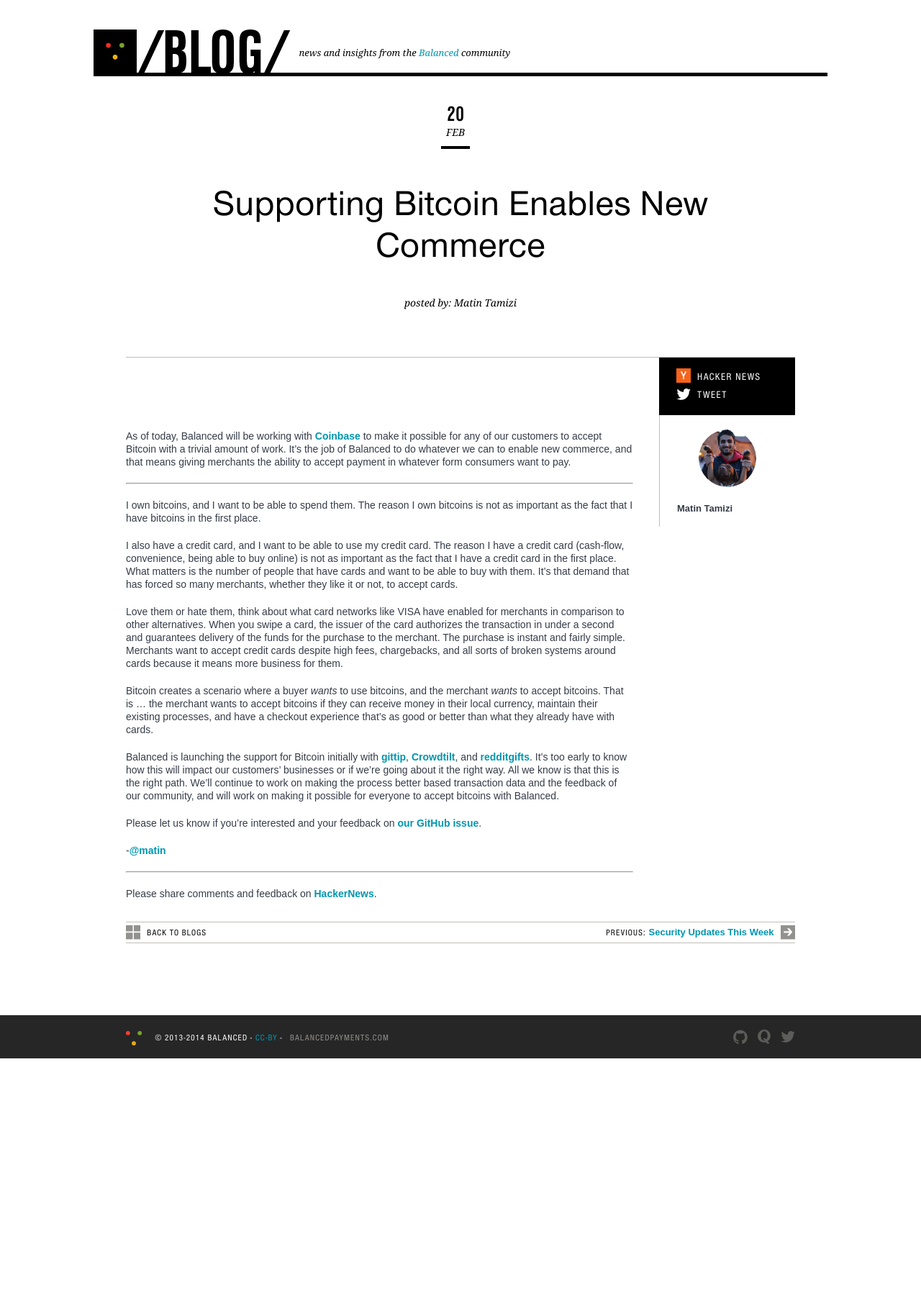
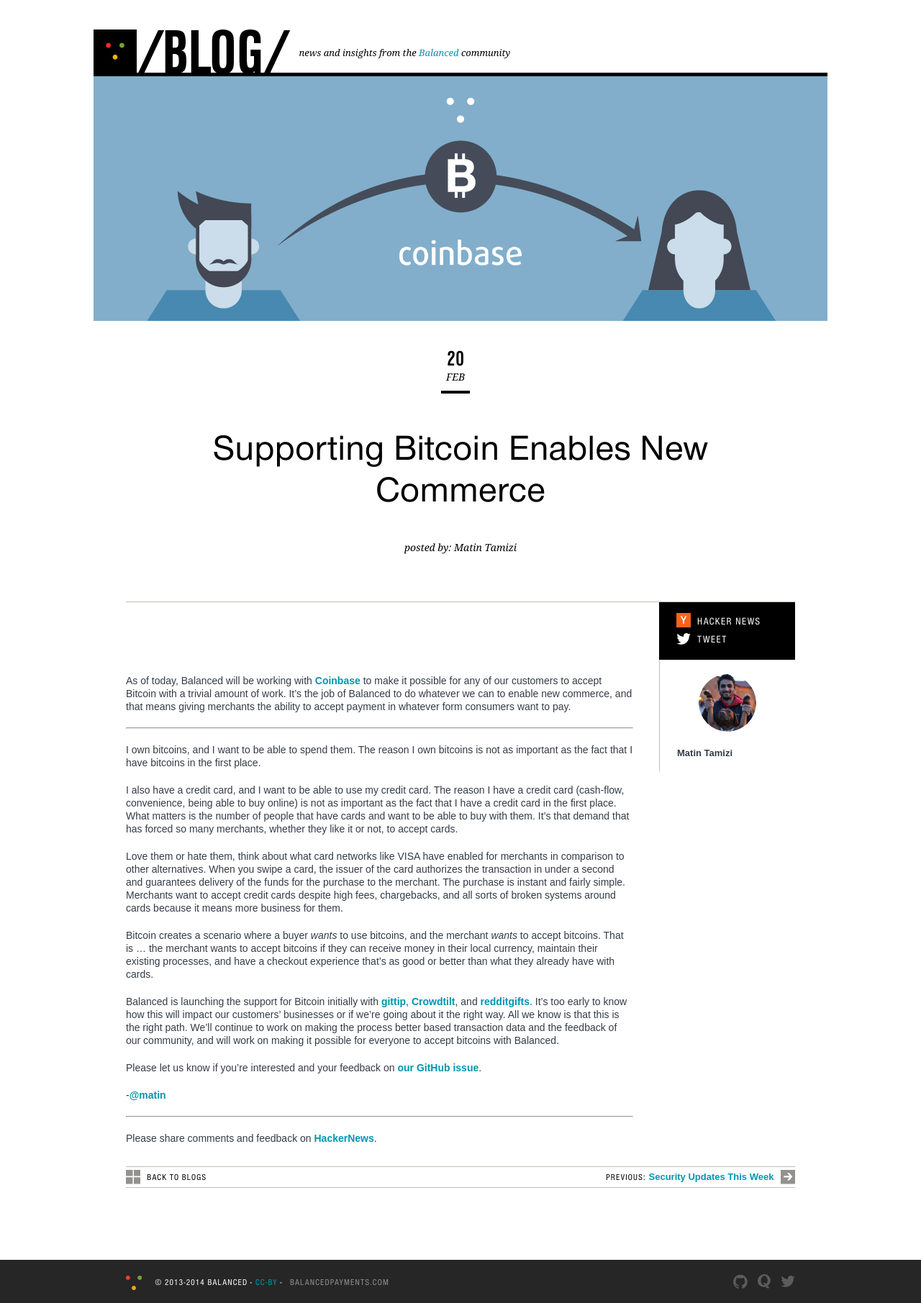
Before and after one commit to balanced/balanced.github.com, a Jekyll site: the page built from _posts/2014-02-20-bitcoin.md, in a window 1280 px wide. Shown: the whole page at 72% size. Built offline with Jekyll 4.4.1, drawn with Linux system fonts in a browser that asks for light colours; nearby versions of some CDN libraries; before the commit the page ends 1471 px from its top, so only the background shows below that.

Commit message:
add images to the bitcoin blog post

```diff
--- a/_posts/2014-02-20-bitcoin.md
+++ b/_posts/2014-02-20-bitcoin.md
@@ -3,6 +3,8 @@
 author: Matin Tamizi
 author_image: /img/authors/matin_tamizi.png
 title: "Supporting Bitcoin Enables New Commerce"
+image: /img/blogimages/2_20_2014_image_600x424.jpg
+cover_image: /img/blogimages/2_20_2014_image_1020x340.jpg
 tags:
 - bitcoin
 ---
```
Also changed, not shown: img/blogimages/2_20_2014_image_1020x340.jpg (added), img/blogimages/2_20_2014_image_600x424.jpg (added).
